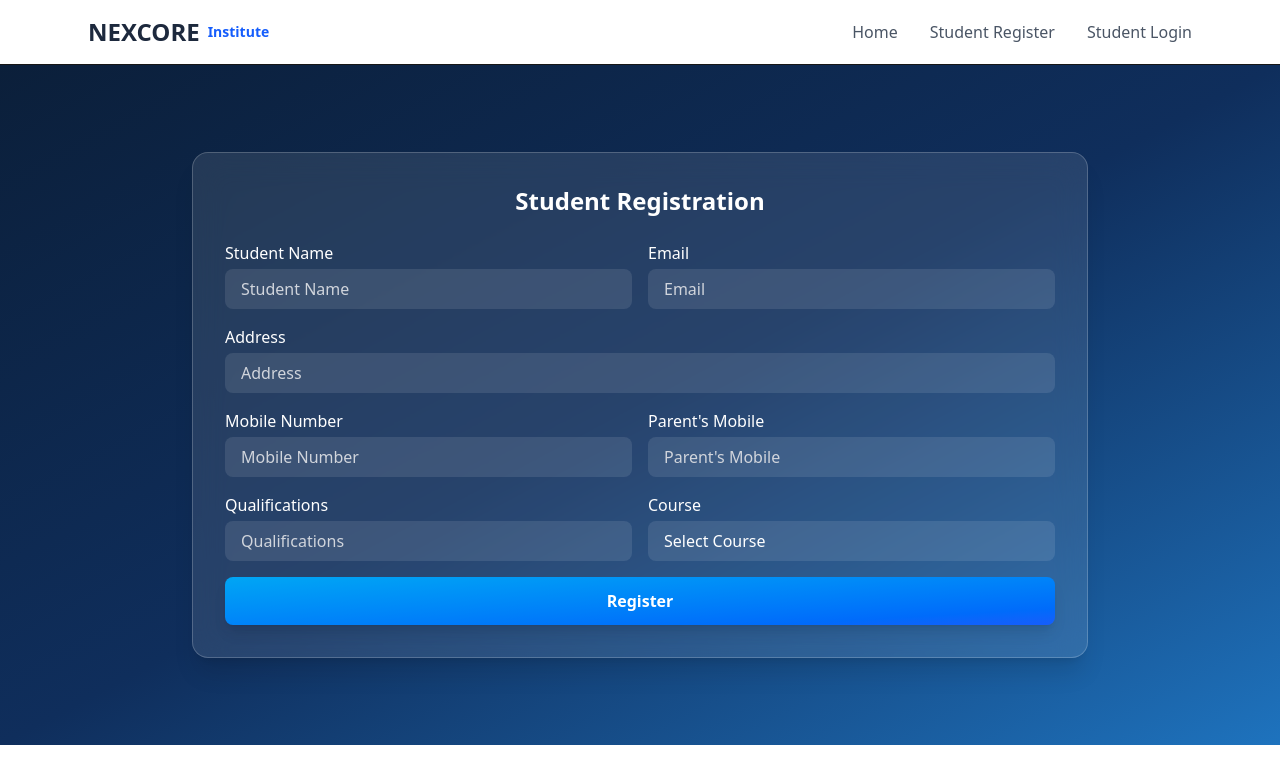
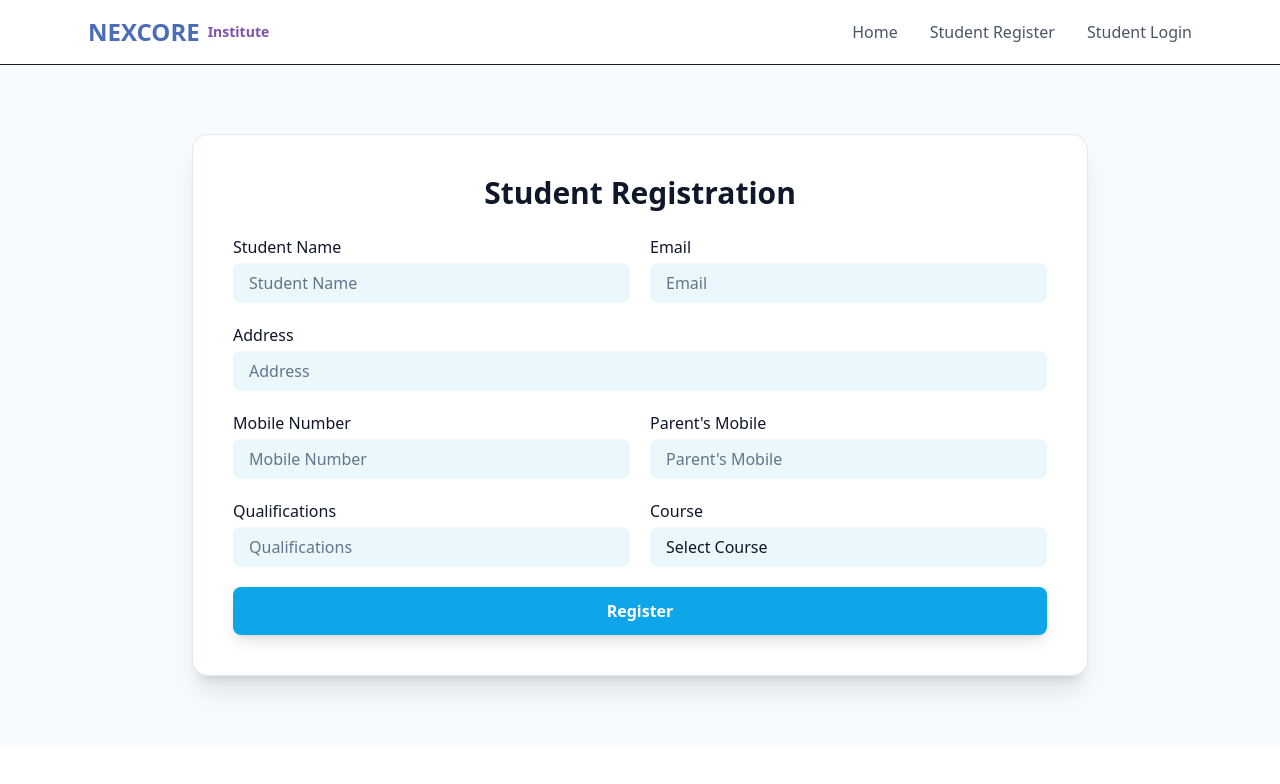
Before and after one commit to Code4Bharat1/NIT-Scholarship-Frontend, a Next.js app: page /student-register in a window 1280 px wide. Shown: the top 784 px of the page. Built offline with nearby package versions, Linux system fonts and the light colour scheme.

Commit message:
Enhance UI of Navbar, Login, and Registration pages with updated styles and improved user experience

```diff
--- a/app/components/NavBar.jsx
+++ b/app/components/NavBar.jsx
@@ -9,20 +9,34 @@ export default function Navbar() {
 
         {/* Logo */}
         <div className="flex items-center gap-2">
-          <span className="text-2xl font-bold text-slate-800">
+          <span className="text-2xl font-bold text-[#4B6CB7]">
             NEXCORE
           </span>
-          <span className="text-sm text-blue-600 font-semibold">
+          <span className="text-sm text-[#7F53AC] font-semibold">
             Institute
           </span>
         </div>
 
         {/* Links */}
         <div className="hidden md:flex gap-8 text-gray-600 font-medium">
-          <Link href="/">Home</Link>
-          <Link href="/student-register">Student Register</Link>
-          <Link href="/student-login">Student Login</Link>
-
+          <Link
+            href="/"
+            className="hover:text-[#4B6CB7] transition-colors duration-200"
+          >
+            Home
+          </Link>
+          <Link
+            href="/student-register"
+            className="hover:text-[#4B6CB7] transition-colors duration-200"
+          >
+            Student Register
+          </Link>
+          <Link
+            href="/student-login"
+            className="hover:text-[#4B6CB7] transition-colors duration-200"
+          >
+            Student Login
+          </Link>
         </div>
 
       </div>
--- a/app/student-register/page.jsx
+++ b/app/student-register/page.jsx
@@ -16,21 +16,19 @@ export default function Register() {
   });
 
   const [loading, setLoading] = useState(false);
-  const [message, setMessage] = useState({ type: "", text: "" }); // inline messages
+  const [message, setMessage] = useState({ type: "", text: "" });
 
   const handleSubmit = async (e) => {
     e.preventDefault();
     setLoading(true);
-    setMessage({ type: "", text: "" }); // clear previous messages
+    setMessage({ type: "", text: "" });
 
     try {
       const res = await axios.post(
         "http://localhost:5000/api/students/register",
         form
       );
-
       setMessage({ type: "success", text: res.data.message });
-
       setForm({
         username: "",
         email: "",
@@ -54,135 +52,123 @@ export default function Register() {
     <>
       <Navbar />
 
-      <div className="flex justify-center items-center min-h-[85vh]
-                      bg-gradient-to-br from-[#0b1f3a] via-[#0f2e5c] to-[#1e73be]">
+      <div className="flex justify-center items-center min-h-[85vh] bg-[#F8FBFD]">
 
-        <div className="w-full max-w-4xl p-8 rounded-2xl
-                        backdrop-blur-lg bg-white/10
-                        border border-white/20 shadow-xl">
-
-          <h2 className="text-2xl font-semibold text-white text-center mb-6">
+        <div className="w-full max-w-4xl p-10 rounded-2xl bg-white shadow-xl border border-[#E2E8F0]">
+          <h2 className="text-3xl font-bold text-[#0F172A] text-center mb-6">
             Student Registration
           </h2>
 
           {/* Inline message */}
           {message.text && (
             <p
-              className={`text-center mb-4 ${
-                message.type === "success" ? "text-green-400" : "text-red-400"
+              className={`text-center mb-4 font-medium ${
+                message.type === "success" ? "text-[#22C55E]" : "text-[#38BDF8]"
               }`}
             >
               {message.text}
             </p>
           )}
 
-          <form onSubmit={handleSubmit} className="grid grid-cols-1 md:grid-cols-2 gap-4">
+          <form onSubmit={handleSubmit} className="grid grid-cols-1 md:grid-cols-2 gap-5">
 
             {/* Student Name */}
             <div className="flex flex-col">
-              <label className="text-white mb-1">Student Name</label>
+              <label className="text-[#0F172A] mb-1 font-medium">Student Name</label>
               <input
                 placeholder="Student Name"
                 required
                 value={form.username}
                 onChange={(e) => setForm({ ...form, username: e.target.value })}
-                className="w-full px-4 py-2 rounded-lg bg-white/10 text-white placeholder-gray-300 outline-none focus:ring-2 focus:ring-sky-400"
+                className="w-full px-4 py-2 rounded-lg bg-[#EAF7FB] text-[#0F172A] placeholder-[#64748B] outline-none focus:ring-2 focus:ring-[#0EA5E9]"
               />
             </div>
 
             {/* Email */}
             <div className="flex flex-col">
-              <label className="text-white mb-1">Email</label>
+              <label className="text-[#0F172A] mb-1 font-medium">Email</label>
               <input
                 type="email"
                 placeholder="Email"
                 required
                 value={form.email}
                 onChange={(e) => setForm({ ...form, email: e.target.value })}
-                className="w-full px-4 py-2 rounded-lg bg-white/10 text-white placeholder-gray-300 outline-none focus:ring-2 focus:ring-sky-400"
+                className="w-full px-4 py-2 rounded-lg bg-[#EAF7FB] text-[#0F172A] placeholder-[#64748B] outline-none focus:ring-2 focus:ring-[#0EA5E9]"
               />
             </div>
 
             {/* Address */}
             <div className="flex flex-col md:col-span-2">
-              <label className="text-white mb-1">Address</label>
+              <label className="text-[#0F172A] mb-1 font-medium">Address</label>
               <input
                 placeholder="Address"
                 required
                 value={form.address}
                 onChange={(e) => setForm({ ...form, address: e.target.value })}
-                className="w-full px-4 py-2 rounded-lg bg-white/10 text-white placeholder-gray-300 outline-none focus:ring-2 focus:ring-sky-400"
+                className="w-full px-4 py-2 rounded-lg bg-[#EAF7FB] text-[#0F172A] placeholder-[#64748B] outline-none focus:ring-2 focus:ring-[#0EA5E9]"
               />
             </div>
 
             {/* Mobile Number */}
             <div className="flex flex-col">
-              <label className="text-white mb-1">Mobile Number</label>
+              <label className="text-[#0F172A] mb-1 font-medium">Mobile Number</label>
               <input
                 placeholder="Mobile Number"
                 required
                 value={form.mobile}
                 onChange={(e) => setForm({ ...form, mobile: e.target.value })}
-                className="w-full px-4 py-2 rounded-lg bg-white/10 text-white placeholder-gray-300 outline-none focus:ring-2 focus:ring-sky-400"
+                className="w-full px-4 py-2 rounded-lg bg-[#EAF7FB] text-[#0F172A] placeholder-[#64748B] outline-none focus:ring-2 focus:ring-[#0EA5E9]"
               />
             </div>
 
             {/* Parent's Mobile */}
             <div className="flex flex-col">
-              <label className="text-white mb-1">Parent's Mobile</label>
+              <label className="text-[#0F172A] mb-1 font-medium">Parent's Mobile</label>
               <input
                 placeholder="Parent's Mobile"
                 required
                 value={form.parentMobile}
                 onChange={(e) => setForm({ ...form, parentMobile: e.target.value })}
-                className="w-full px-4 py-2 rounded-lg bg-white/10 text-white placeholder-gray-300 outline-none focus:ring-2 focus:ring-sky-400"
+                className="w-full px-4 py-2 rounded-lg bg-[#EAF7FB] text-[#0F172A] placeholder-[#64748B] outline-none focus:ring-2 focus:ring-[#0EA5E9]"
               />
             </div>
 
             {/* Qualifications */}
             <div className="flex flex-col">
-              <label className="text-white mb-1">Qualifications</label>
+              <label className="text-[#0F172A] mb-1 font-medium">Qualifications</label>
               <input
                 placeholder="Qualifications"
                 required
                 value={form.qualifications}
                 onChange={(e) => setForm({ ...form, qualifications: e.target.value })}
-                className="w-full px-4 py-2 rounded-lg bg-white/10 text-white placeholder-gray-300 outline-none focus:ring-2 focus:ring-sky-400"
+                className="w-full px-4 py-2 rounded-lg bg-[#EAF7FB] text-[#0F172A] placeholder-[#64748B] outline-none focus:ring-2 focus:ring-[#0EA5E9]"
               />
             </div>
 
             {/* Course Dropdown */}
             <div className="flex flex-col">
-              <label className="text-white mb-1">Course</label>
+              <label className="text-[#0F172A] mb-1 font-medium">Course</label>
               <select
                 required
                 value={form.courseInterest}
                 onChange={(e) => setForm({ ...form, courseInterest: e.target.value })}
-  className="w-full px-4 py-2 rounded-lg
-             bg-white/10 text-white
-             placeholder-gray-300
-             outline-none focus:ring-2 focus:ring-sky-400
-             appearance-none
-             [&>option]:text-black [&>option]:bg-white"
+                className="w-full px-4 py-2 rounded-lg bg-[#EAF7FB] text-[#0F172A] placeholder-[#64748B] outline-none focus:ring-2 focus:ring-[#0EA5E9] appearance-none [&>option]:text-[#0F172A] [&>option]:bg-white"
               >
                 <option value="" disabled>Select Course</option>
-  <option value="Artifical intelligence and Machine learning">Artifical intelligence and Machine learning</option>
-  <option value="Artifical intelligence and Robotics">Artifical intelligence and Robotics</option>
-  <option value="Cyber security">Cyber security</option>
-  <option value="Graphics,Animation,VFX and Multimedia">Graphics,Animation,VFX and Multimedia</option>
+                <option value="AI & ML">AI & ML</option>
+                <option value="AI & Robotics">AI & Robotics</option>
+                <option value="Cyber Security">Cyber Security</option>
+                <option value="Graphics, Animation, VFX & Multimedia">Graphics, Animation, VFX & Multimedia</option>
               </select>
-
             </div>
 
-            {/* Submit button spans full width */}
+            {/* Submit Button */}
             <div className="md:col-span-2">
               <button
                 type="submit"
                 disabled={loading}
                 className={`w-full py-3 rounded-lg font-semibold
-                           bg-gradient-to-br from-sky-500 to-blue-600
-                           hover:from-sky-600 hover:to-blue-700
-                           text-white shadow-lg
+                           bg-[#0EA5E9] hover:bg-[#0284C7] text-white shadow-lg
                            transition duration-300
                            ${loading ? "opacity-70 cursor-not-allowed" : ""}`}
               >
```
Also changed, not shown: app/student-login/page.jsx (+13 -19 lines). Lines whose indentation alone changed are shown as unchanged.
